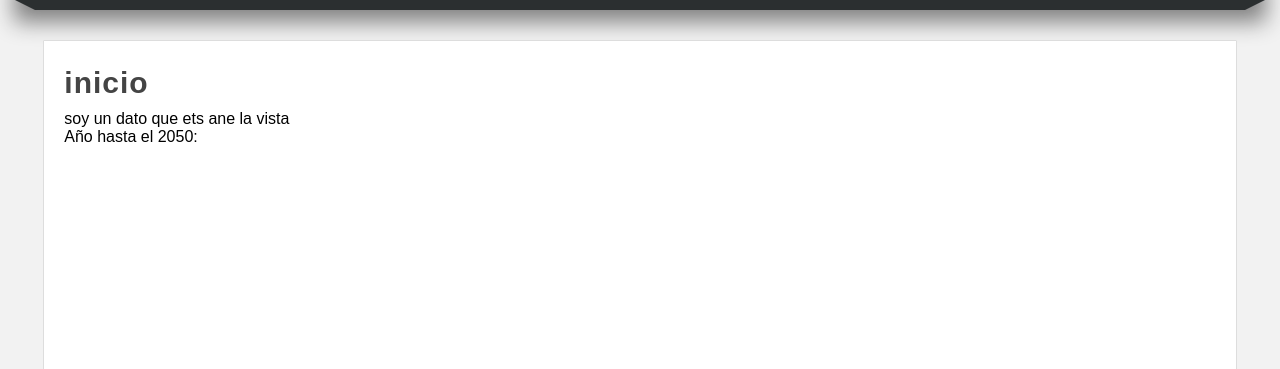
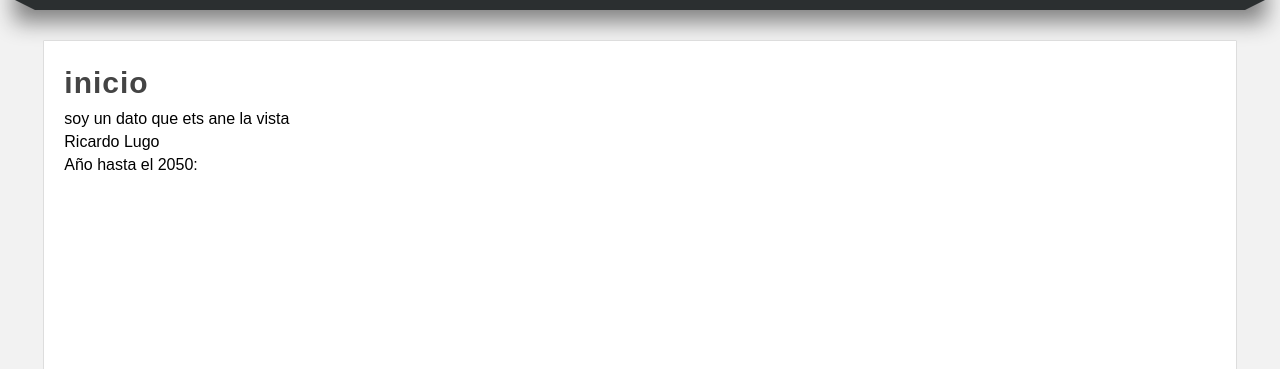
Before and after one commit to richi2050/Master-en-python, a Django app: page / in a window 1280 px wide. Shown: the part 182-551 px from the top of the page. Run offline with Django 3.2, Linux system fonts and the light colour scheme.

Commit message:
Condicionales - If templates django
condicionales de if

```diff
--- a/22-django/aprendiendoDjango/miapp/static/css/style.css
+++ b/22-django/aprendiendoDjango/miapp/static/css/style.css
@@ -130,3 +130,7 @@ footer{
     padding-bottom: 10px;
     box-shadow: 0px 0px 20px gray;
 }
+p{
+    margin-top: 5px;
+    margin-bottom: 5px;
+}
--- a/22-django/aprendiendoDjango/miapp/templates/index.html
+++ b/22-django/aprendiendoDjango/miapp/templates/index.html
@@ -3,8 +3,15 @@
 {% block content %}
 <h1 class='title '>{{title}}</h1>
 
+<p>{{mi_variable}}</p>
 
-{{mi_variable}}
+{% if nombre and nombre == 'Ricardo Lugo' %}
+    <p>{{nombre}}</p>
+{% else %}
+    <strong> El nombre no existe</strong>
+{% endif %}
+
+
 <p>Año hasta el 2050:</p>
 
 {% endblock %}
--- a/22-django/aprendiendoDjango/miapp/views.py
+++ b/22-django/aprendiendoDjango/miapp/views.py
@@ -32,8 +32,10 @@ def index(request):
         html += f"<li>{str(year)}</li>"
         year += 1
     html += "</ul>"
+    nombre = 'Ricardo Lugo'
 
     return render(request,'index.html',{
+        'nombre': nombre,
         'title': 'inicio',
         'mi_variable' : 'soy un dato que ets ane la vista'})
 
```
